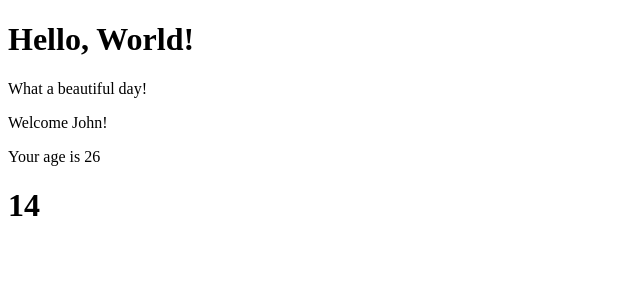
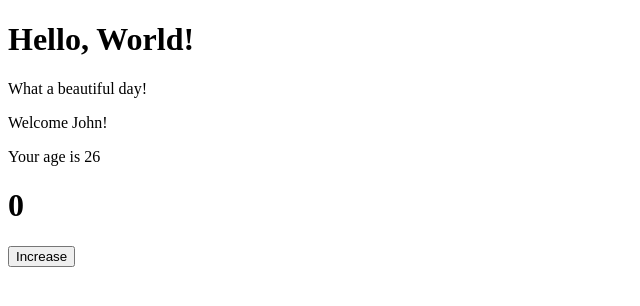
Before and after one commit to Aliberk17/react-exercises, a React (Create React App) app: page / in a window 1280 px wide. Shown: the top 306 px of the page, without its empty margins (0-640 px from the left). Built offline with nearby package versions, Linux system fonts and the light colour scheme.

Commit message:
Events - 01

```diff
--- /dev/null
+++ b/src/ClickCounter .js
@@ -0,0 +1,12 @@
+import React, { Component } from "react";
+
+export default class ClickCounter extends Component {
+  render() {
+    return (
+      <div>
+        <h1>{this.props.count}</h1>
+        <button onClick={() => this.props.incrementCounter()}>Increase</button>
+      </div>
+    );
+  }
+}
--- a/src/Counter.js
+++ b/src/Counter.js
@@ -1,18 +1,23 @@
 import React, { Component } from "react";
-import CounterDisplay from "./CounterDisplay";
+import ClickCounter from "./ClickCounter ";
 
 export default class Counter extends Component {
   state = {
     count: this.props.initialValue,
   };
 
-  componentDidMount() {
-    setInterval(() => {
-      this.setState({ count: this.state.count + this.props.incrementAmount });
-    }, this.props.incrementInterval);
-  }
+  incrementCounter = () => {
+    this.setState({
+      count: this.state.count + this.props.incrementAmount,
+    });
+  };
 
   render() {
-    return <CounterDisplay count={this.state.count} />;
+    return (
+      <ClickCounter
+        count={this.state.count}
+        incrementCounter={this.incrementCounter}
+      />
+    );
   }
 }
```
